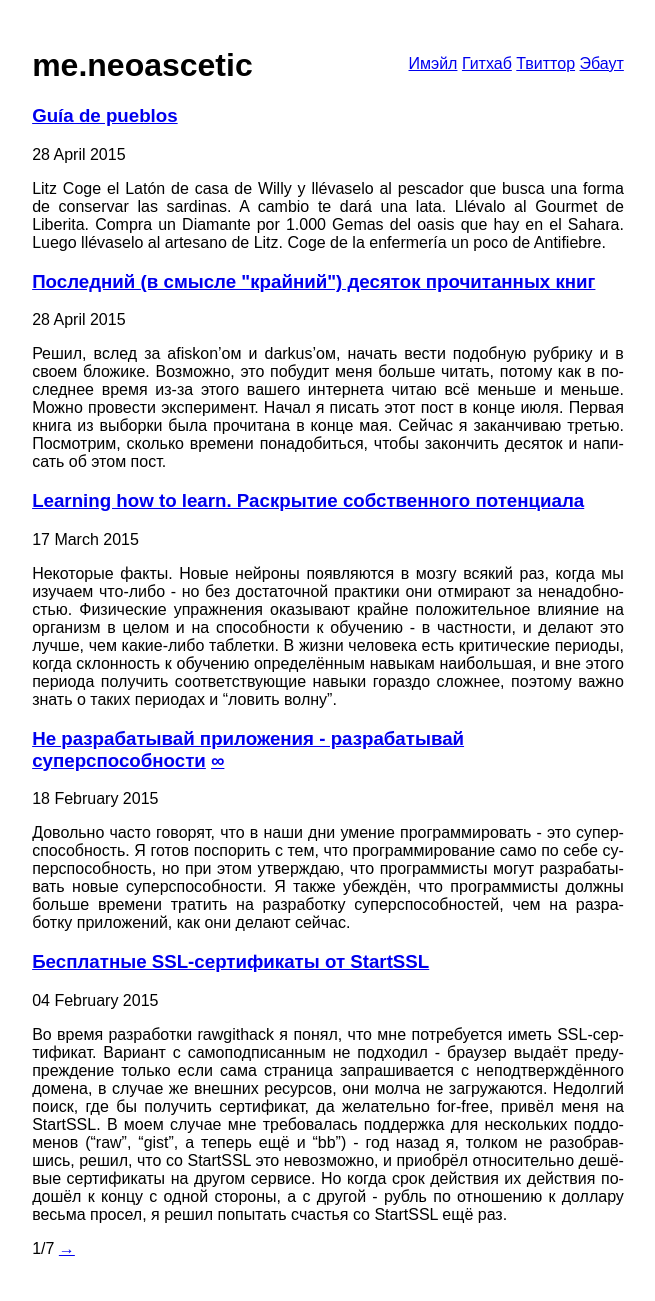
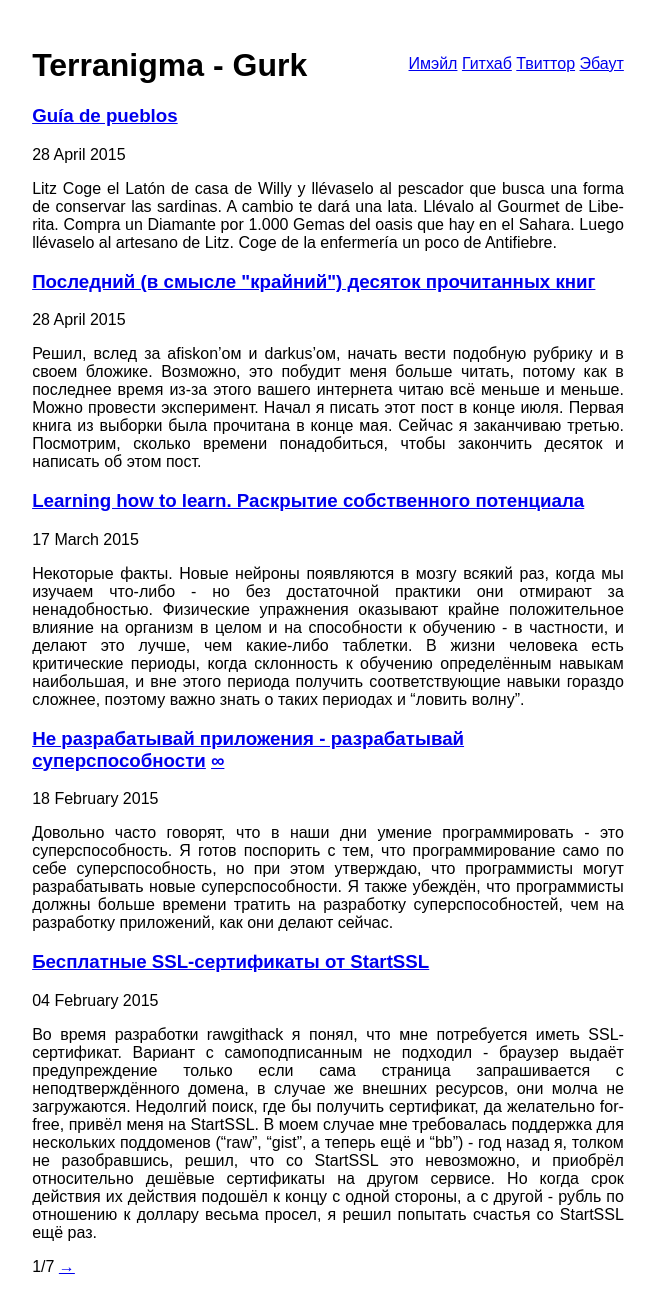
Before and after one commit to hacknug/iguides, a Jekyll site: the page built from index.html, in a window 1280 px wide. Shown: the whole page, without its empty margins (312-967 px from the left). Built offline with Jekyll 4.4.1, drawn with Linux system fonts in a browser that asks for light colours; Markdown is read by kramdown in place of the engine named in the settings; the list of posts is cut into pages by our own code; a style sheet for code colours, icons or effects is not loaded.

Commit message:
base.url

```diff
--- a/_config.yml
+++ b/_config.yml
@@ -1,8 +1,8 @@
 ## parameters of your blog
 # specify language in which most of your posts are
-lang: ru
+lang: es
 # name of your blog, required
-name: me.neoascetic
+name: Terranigma - Gurk
 # url on which your blog is available (no trailing slash), required
 url: "http://hacknug.github.io"
 baseurl: "/terranigma"
@@ -14,10 +14,10 @@
   Эбаут: /about/
 
 ## 3rd party services (all parameters are optional)
-# http://disqus.com/ site identifier
-disqus_shortname: neoascetic
+#### http://disqus.com/ site identifier
+# disqus_shortname: neoascetic
 # https://crowdprocess.com/ provider identifier
-crowdprocess_provider_id: 07fbeb61-ff70-4889-a197-57fb24854db9
+#### crowdprocess_provider_id: 07fbeb61-ff70-4889-a197-57fb24854db9
 
 ## jekyll settings
 highlighter: pygments
--- a/_layouts/index.html
+++ b/_layouts/index.html
@@ -20,7 +20,7 @@
   {% if paginator.next_page %}
   <link rel="next" href="{{ paginator.next_page_path }}">
   {% endif %}
-  <link rel="stylesheet" href="/styles.css">
+  <link rel="stylesheet" href="{{ base.url }}/styles.css">
   <link href="/atom.xml" rel="alternate" type="application/atom+xml">
 </head>
 
```
